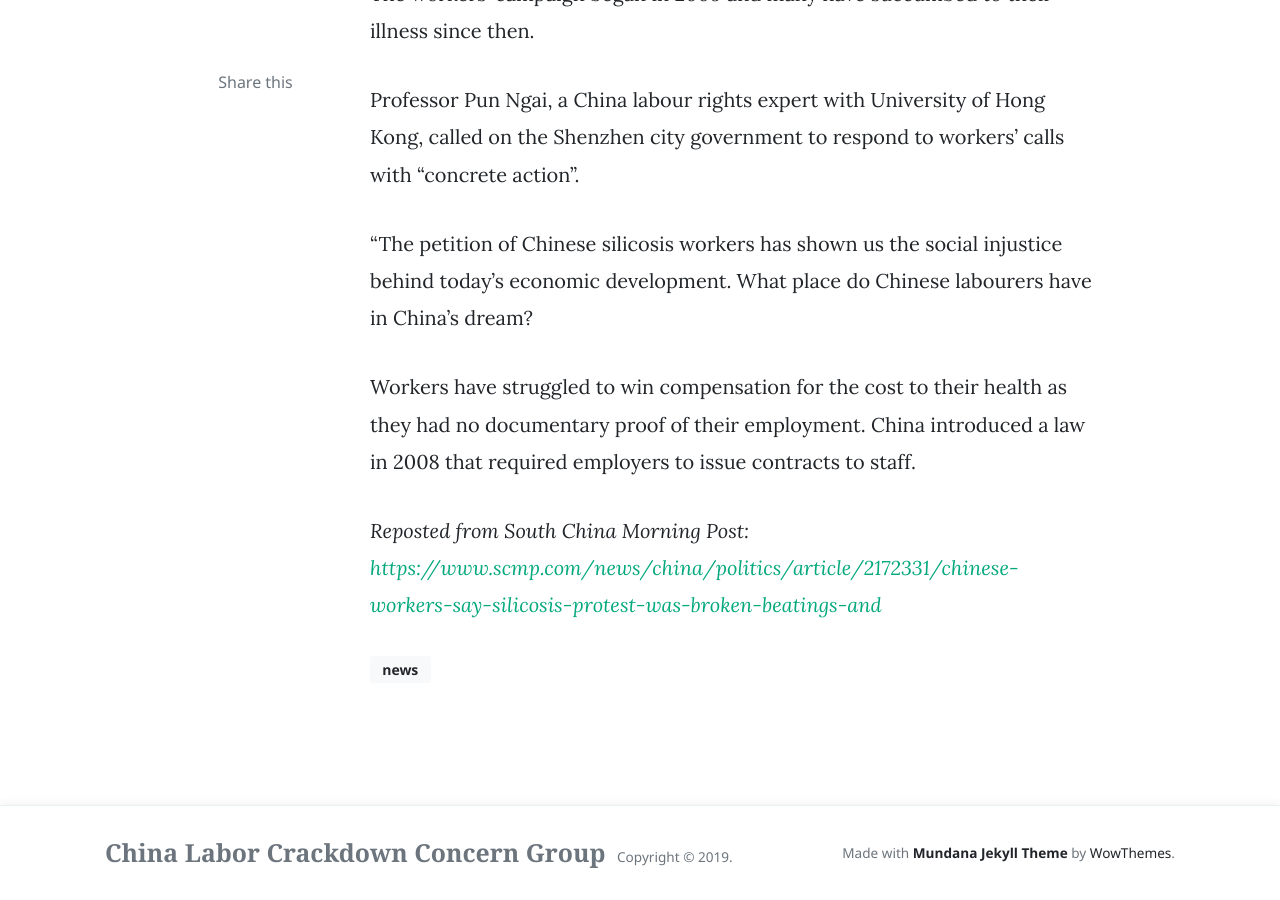
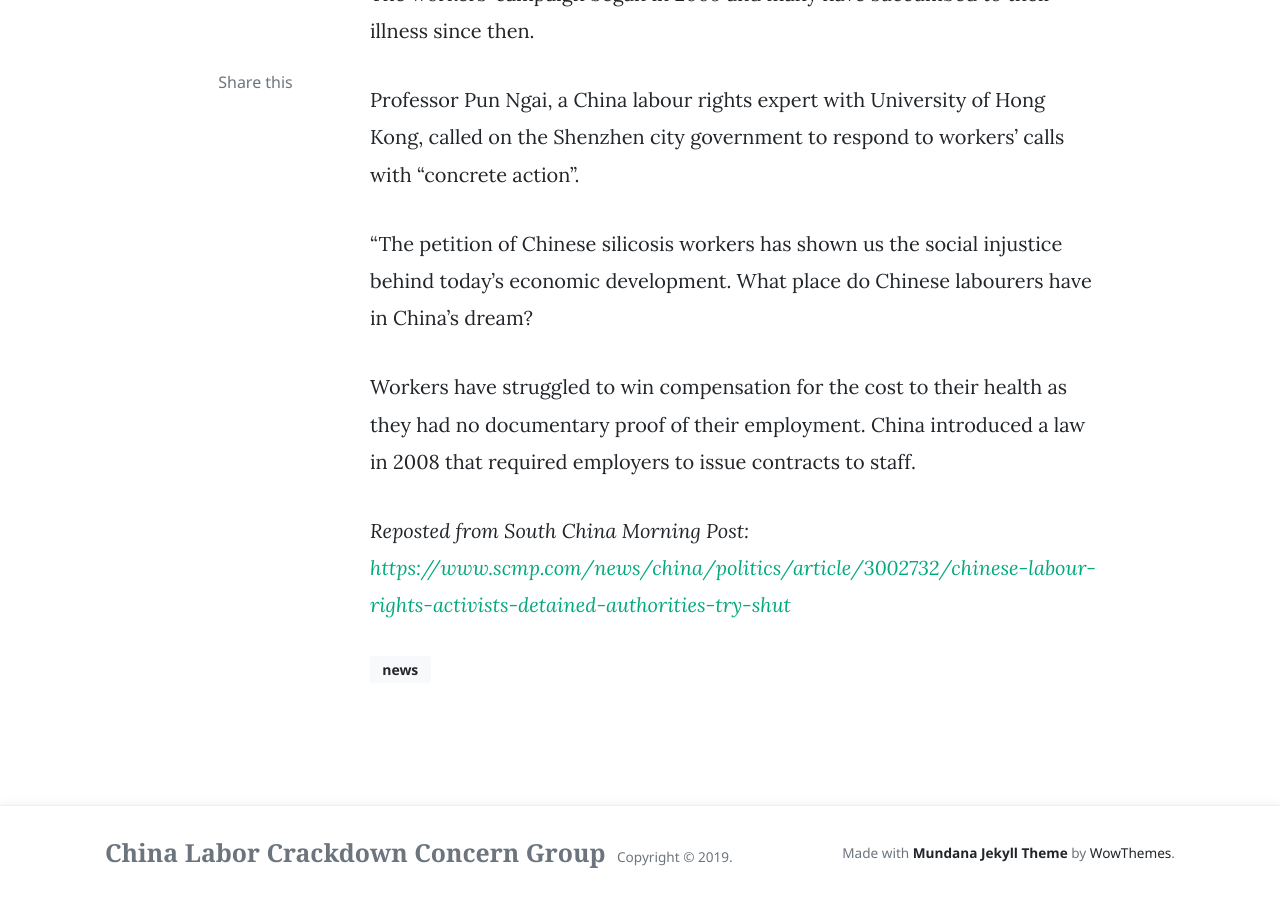
Before and after one commit to laoquan18/laoquan18.github.io, a Jekyll site: the page built from _posts/2018-11-08-Chinese-workers-say-silicosis-protest-was-broken up-with-beatings-and-pepper-spray.md, in a window 1280 px wide and 900 px high, scrolled down 2727 px. Built offline with Jekyll 4.4.1, drawn with Linux system fonts in a browser that asks for light colours; nearby versions of some CDN libraries; comment, search, counter and statistics services are not loaded; some of the changed lines change nothing that is shown; grey boxes are pictures that could not be loaded.

Commit message:
Update 2018-11-08-Chinese-workers-say-silicosis-protest-was-broken up-with-beatings-and-pepper-spray.md

```diff
--- a/_posts/2018-11-08-Chinese-workers-say-silicosis-protest-was-broken up-with-beatings-and-pepper-spray.md
+++ b/_posts/2018-11-08-Chinese-workers-say-silicosis-protest-was-broken up-with-beatings-and-pepper-spray.md
@@ -44,4 +44,4 @@ Professor Pun Ngai, a China labour rights expert with University of Hong Kong, c
 
 Workers have struggled to win compensation for the cost to their health as they had no documentary proof of their employment. China introduced a law in 2008 that required employers to issue contracts to staff.
 
-<em>Reposted from South China Morning Post: <https://www.scmp.com/news/china/politics/article/2172331/chinese-workers-say-silicosis-protest-was-broken-beatings-and></em>
+<em>Reposted from South China Morning Post: <https://www.scmp.com/news/china/politics/article/3002732/chinese-labour-rights-activists-detained-authorities-try-shut></em>
```
